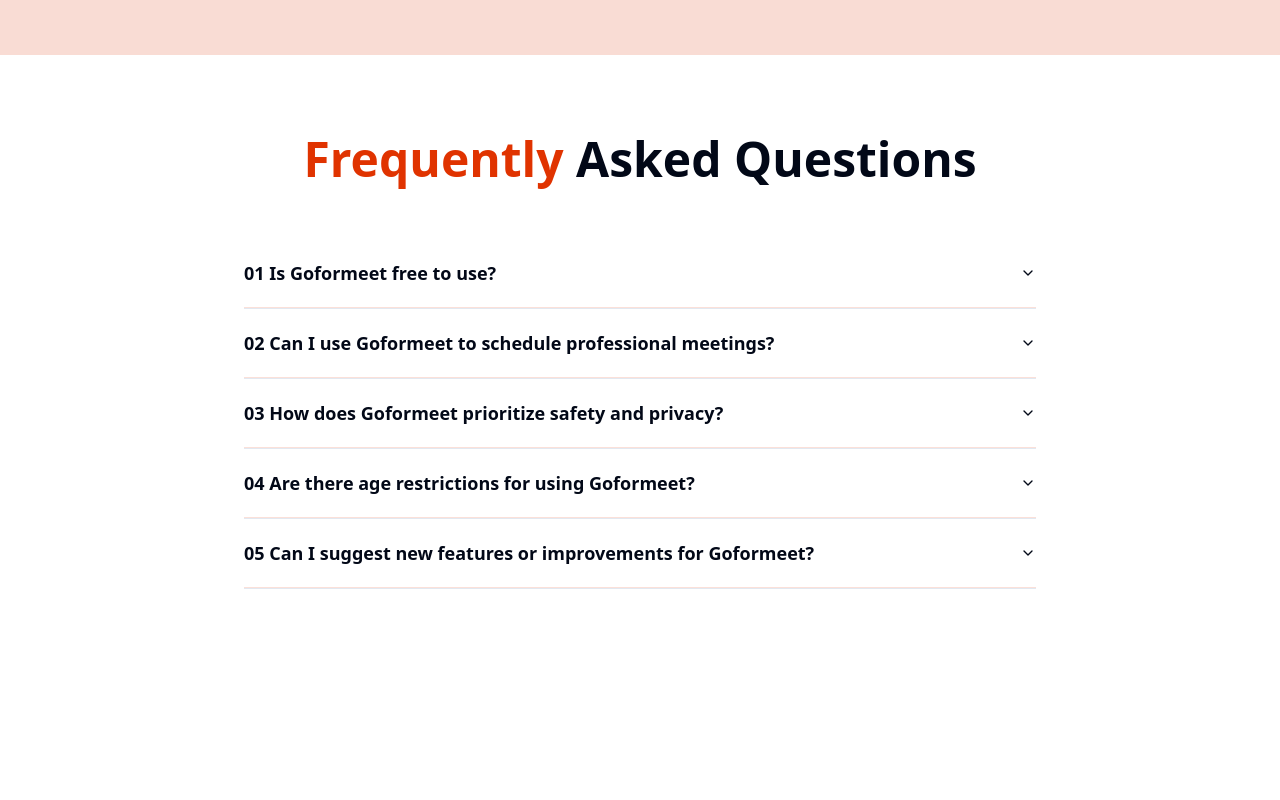
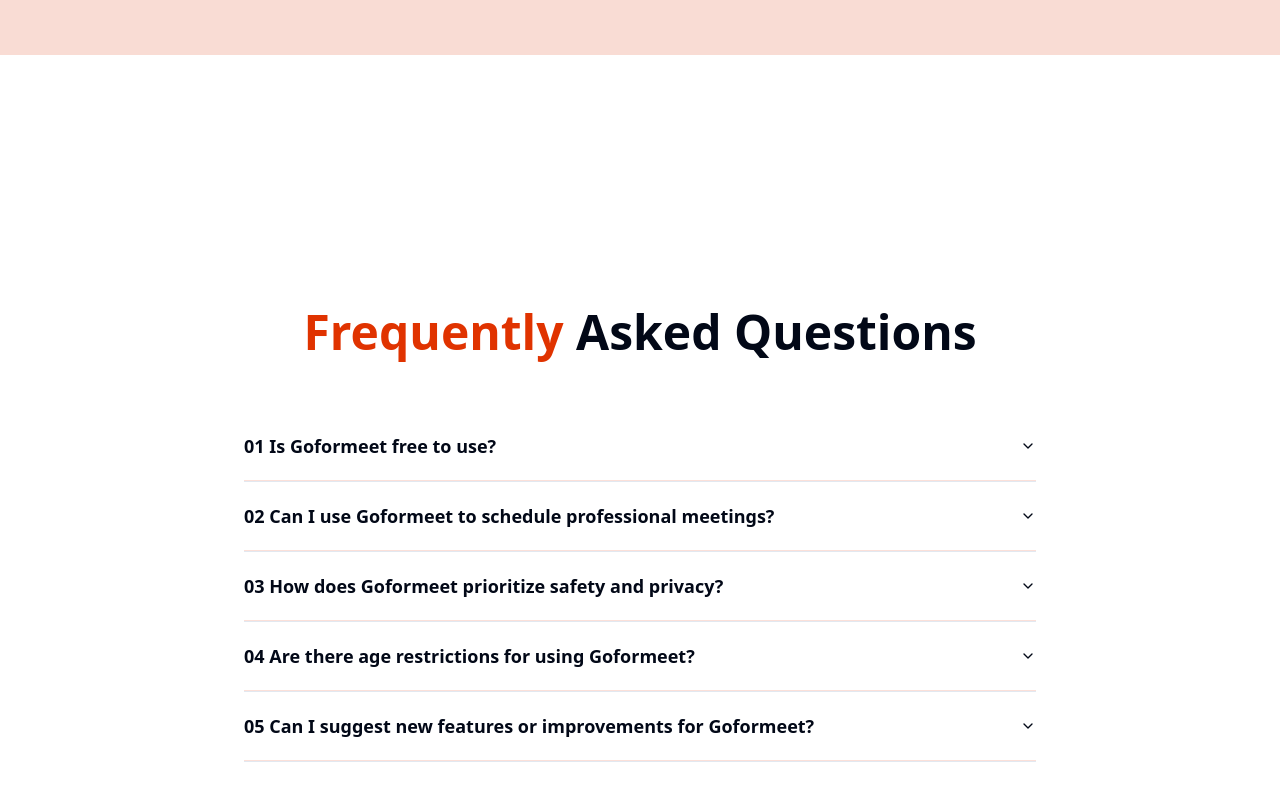
Before and after one commit to Phani385/goformeet_nextjs_frontend, a Next.js app: page / in a window 1280 px wide. Shown: the part 3980-4780 px from the top of the page. Built offline with nearby package versions, Linux system fonts and the light colour scheme.

Commit message:
Bring FAQ Content to middle

```diff
--- a/components/shared/FAQSection.tsx
+++ b/components/shared/FAQSection.tsx
@@ -9,7 +9,7 @@
 
 const FAQSection = () => {
   return (
-    <div className="custom-container my-20 h-screen">
+    <div className="custom-container my-20 h-screen flex flex-col justify-center">
       <h2 className="font-bold text-center mb-14 text-3xl lg:text-4xl xl:text-5xl">
         <span className="text-[#E03300]">Frequently</span> Asked Questions
       </h2>
```
